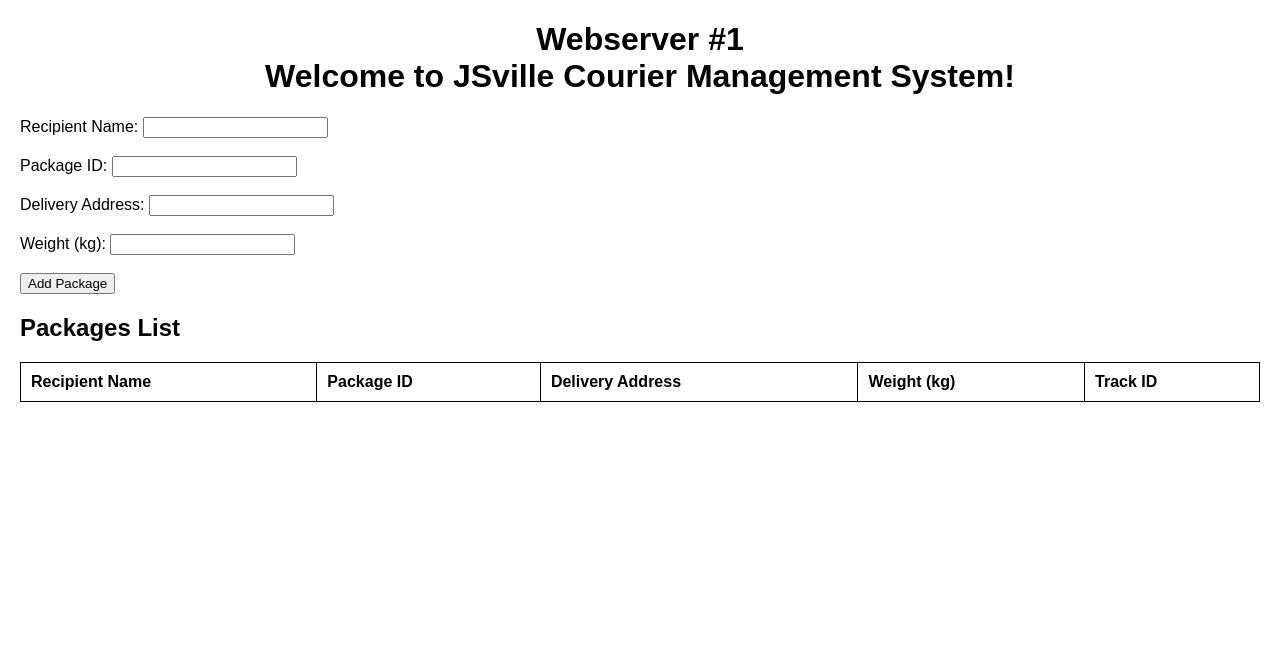
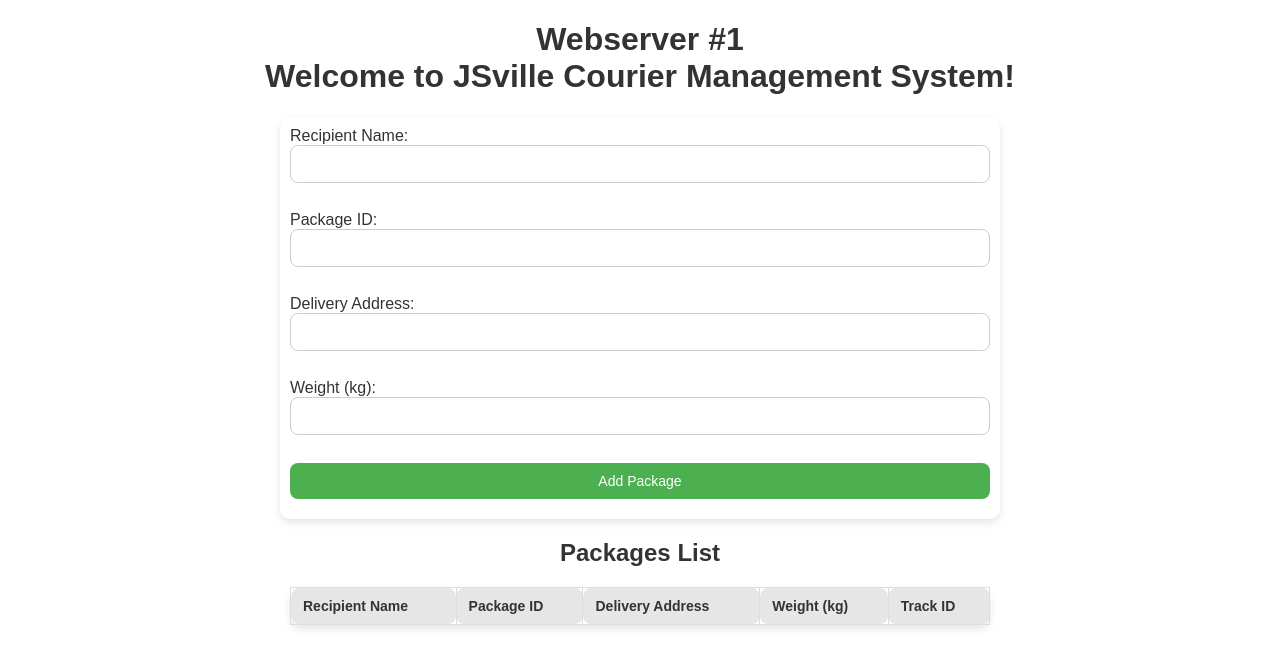
Before and after one commit to Gonzalogallo23/FinalExam-GonzaloGallo, a plain HTML site: page index.html in a window 1280 px wide. Drawn offline with Linux system fonts and the light colour scheme.

Commit message:
Html Design

```diff
--- a/index.html
+++ b/index.html
@@ -5,31 +5,122 @@
     <meta name="viewport" content="width=device-width, initial-scale=1.0">
     <title>Package Data Entry</title>
     <style>
-        h1{
+        body {
+                font-family: 'Arial', sans-serif;
+                margin: 0;
+                padding: 0;
+                background-color: #ffffff;
+                color: #333;
+            }
+
+        h1, h2 {
+                color: #333;
                 text-align: center;
             }
-        body {
-            font-family: Arial, sans-serif;
-            margin: 20px;
+
+        form, table {
+                background-color: #ffffff;
+                padding: 10px;
+                border-radius: 10px;
+                box-shadow: 0 4px 8px rgba(0, 0, 0, 0.1);
+                margin: 20px auto;
+                width: 80%;
+                max-width: 700px;
             }
+
         .error {
                 color: red;
+                font-size: 14px;
+                text-align: center;
             }
+
+        input[type="text"], input[type="number"], button {
+                padding: 10px 12px;
+                margin-bottom: 10px;
+                border-radius: 8px;
+                border: 1px solid #ccc;
+                width: 100%;
+                box-sizing: border-box;
+                font-size: 14px;
+                transition: all 0.3s ease;
+            }
+
+        input[type="text"]:focus, input[type="number"]:focus {
+                border-color: #4CAF50;
+                outline: none;
+                box-shadow: 0 0 8px rgba(76, 175, 80, 0.5);
+            }
+
+        button {
+                background-color: #4CAF50;
+                color: white;
+                font-size: 14px;
+                cursor: pointer;
+                border: none;
+                transition: background-color 0.3s ease, transform 0.3s ease;
+                padding: 10px 0;
+                border-radius: 8px;
+            }
+
+        button:hover {
+                background-color: #45a049;
+                transform: translateY(-2px);
+            }
+
+        button:active {
+                background-color: #388e3c;
+                transform: translateY(0);
+            }
+
         table {
                 width: 100%;
                 border-collapse: collapse;
-            margin-top: 20px;
+                margin-top: 10px;
             }
-        table, th, td {
-            border: 1px solid black;
+
+        th, td {
+                padding: 10px 12px;
+                text-align: left;
+                border: 1px solid #ddd;
+                border-radius: 8px;
+                background-color: #f9f9f9;
+                font-size: 14px;
             }
-        th, td {
-            padding: 10px;
-            text-align: left;
+
+        th {
+                background-color: #f2f2f2;
+                font-weight: bold;
+                color: #333;
             }
-        th {
+
+        td {
+                background-color: #ffffff;
+                color: #555;
+            }
+
+        th, td:hover {
+                background-color: #e6e6e6;
+            }
+
+        tr:nth-child(even) td {
+                background-color: #fafafa;
+            }
+
+        table tr:hover td {
+                background-color: #e0e0e0;
                 cursor: pointer;
             }
+
+        table tr:first-child th {
+                border-top-left-radius: 10px;
+                border-top-right-radius: 10px;
+            }
+
+        table tr:last-child td {
+                border-bottom-left-radius: 10px;
+                border-bottom-right-radius: 10px;
+            }
+
     </style>
 </head>
 <body>
```
Lines whose indentation alone changed are shown as unchanged.
